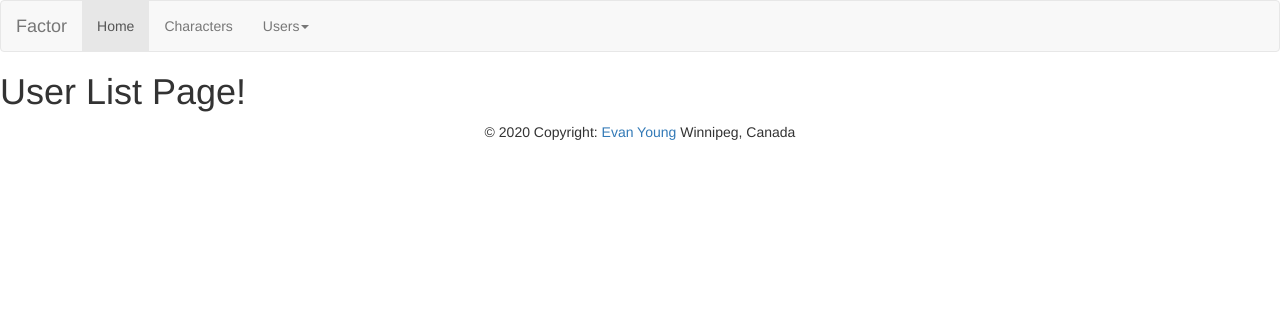
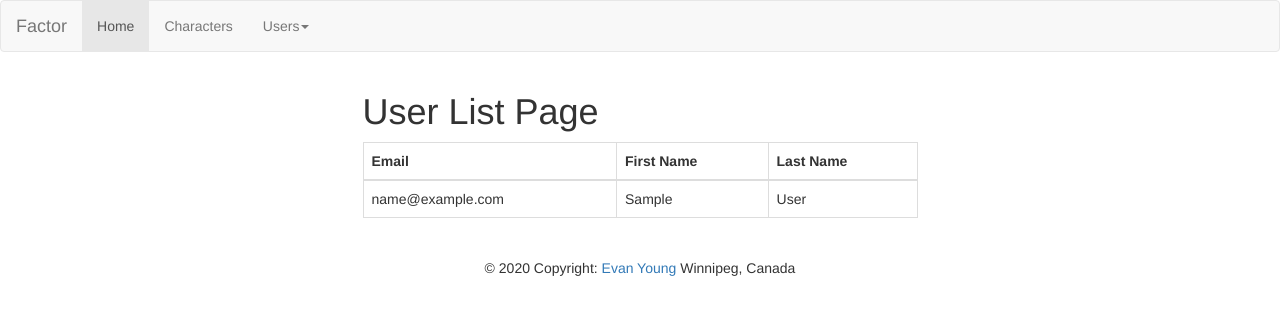
Before and after one commit to cantis/FlaskFactor, a Flask app: template app/users/templates/user_list.html in a window 1280 px wide. Shown: the top 315 px of the page. Run offline with Flask 2, Linux system fonts and the light colour scheme; tables that the repository leaves empty hold one stand-in row (values such as "Sample post"); the template is opened without the code that fills it: values that come from a table or form of the project are taken from there, most other values are stand-ins (such as "Sample title", 1, 10 or a date in 2020); some libraries are stand-ins or nearby versions.

Commit message:
Got everyting so far working! Yea...

```diff
--- a/app/users/templates/user_list.html
+++ b/app/users/templates/user_list.html
@@ -2,5 +2,33 @@
 {% import "bootstrap/wtf.html" as wtf %}
 
 {% block content %}
-    <h1>User List Page!</h1>
+    <div class="container">
+        <div class="row">
+            <div class="col-md-3">
+            </div>
+            <div class="col-md-6">
+                <h1>User List Page</h1>
+                <table class="table table-bordered">
+                    <thead>
+                        <tr>
+                            <th>Email</th>
+                            <th>First Name</th>
+                            <th>Last Name</th>
+                        </tr>
+                    </thead>
+                    <tbody>
+                        {% for row in objects %}
+                            <tr>
+                                <td>{{ row.email }}</td>
+                                <td>{{ row.firstname }}</td>
+                                <td>{{ row.lastname }}</td>
+                            </tr>
+                        {% endfor %}
+                    </tbody>
+                </table>
+                </table>
+            </div>
+        </div>
+        <br>
+    </div>
 {% endblock content %}
```
Also changed, not shown: app/users/users.py (+5 -8 lines), app/data/factor.sqlite.
